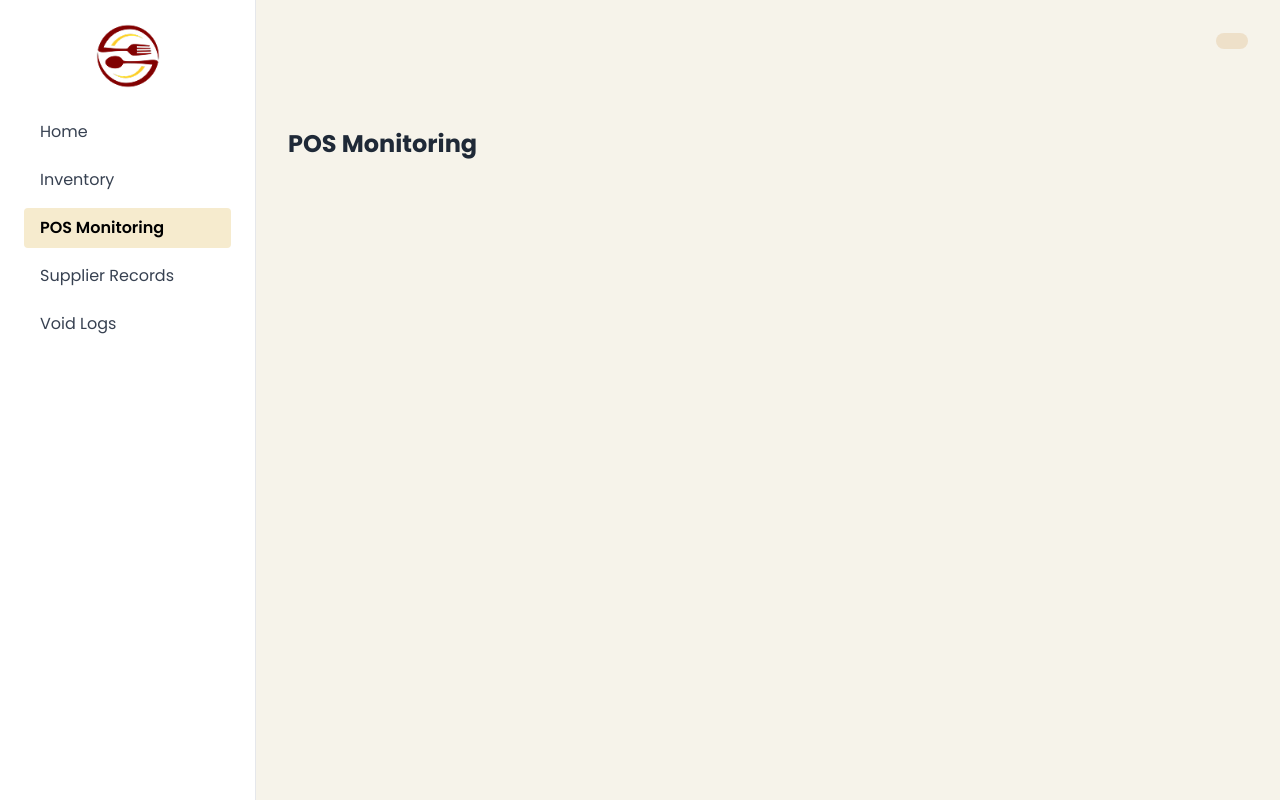
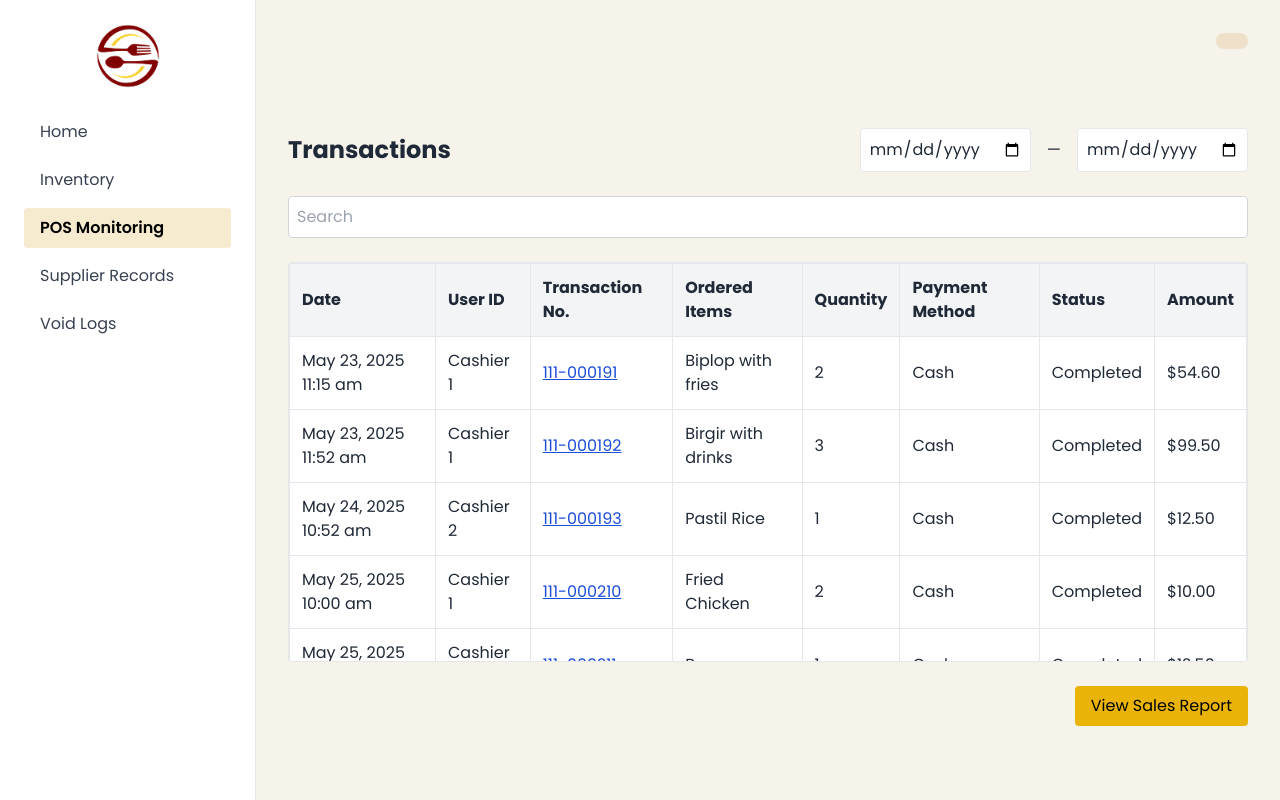
Before and after one commit to roshannlntcs/Food-and-Beverage-System, a React (Create React App) app in the folder frontend/: page /admin in a window 1280 px wide. Both pictures are taken after a click on the button "POS Monitoring". Built offline with nearby package versions, Linux system fonts and the light colour scheme.

Commit message:
added pop up for reciept

```diff
--- a/frontend/src/pages/AdminPanel.js
+++ b/frontend/src/pages/AdminPanel.js
@@ -8,7 +8,93 @@ export default function AdminPanel() {
   const [activeSection, setActiveSection] = useState("homepage");
   const [showProfileMenu, setShowProfileMenu] = useState(false);
   const profileMenuRef = useRef();
+  const [searchTerm, setSearchTerm] = useState("");
+  const [startDate, setStartDate] = useState("");
+  const [endDate, setEndDate] = useState("");
+const [selectedTransaction, setSelectedTransaction] = useState(null);
+const [showReceiptModal, setShowReceiptModal] = useState(false);
 
+
+const [transactionData, setTransactionData] = useState([
+  {
+    date: "May 23, 2025 11:15 am",
+    userId: "Cashier 1",
+    transactionNo: "111-000191",
+    items: "Biplop with fries",
+    method: "Cash",
+    status: "Completed",
+    amount: "$54.60",
+    quantity: 2,
+    itemsList: [
+      { name: "Biplop", qty: 1, price: 25.00 },
+      { name: "Fries", qty: 1, price: 29.60 },
+    ],
+    total: 54.60,
+  },
+  {
+    date: "May 23, 2025 11:52 am",
+    userId: "Cashier 1",
+    transactionNo: "111-000192",
+    items: "Birgir with drinks",
+    method: "Cash",
+    status: "Completed",
+    amount: "$99.50",
+    quantity: 3,
+    itemsList: [
+      { name: "Birgir", qty: 2, price: 30.00 },
+      { name: "Drinks", qty: 1, price: 39.50 },
+    ],
+    total: 99.50,
+  },
+  {
+    date: "May 24, 2025 10:52 am",
+    userId: "Cashier 2",
+    transactionNo: "111-000193",
+    items: "Pastil Rice",
+    method: "Cash",
+    status: "Completed",
+    amount: "$12.50",
+    quantity: 1,
+    itemsList: [
+      { name: "Pastil Rice", qty: 1, price: 12.50 },
+    ],
+    total: 12.50,
+  },
+  ...Array(20).fill(0).map((_, i) => {
+    const even = i % 2 === 0;
+    return {
+      date: `May 25, 2025 10:${i.toString().padStart(2, '0')} am`,
+      userId: `Cashier ${i % 3 + 1}`,
+      transactionNo: `111-0002${i + 10}`,
+      items: even ? "Fried Chicken" : "Burger",
+      method: "Cash",
+      status: "Completed",
+      amount: `$${(10 + i * 2.5).toFixed(2)}`,
+      quantity: even ? 2 : 1,
+      itemsList: even
+        ? [
+            { name: "Fried Chicken", qty: 2, price: (10 + i * 2.5) / 2 },
+          ]
+        : [
+            { name: "Burger", qty: 1, price: 10 + i * 2.5 },
+          ],
+      total: parseFloat((10 + i * 2.5).toFixed(2)),
+    };
+  }),
+]);
+
+
+  const filteredData = transactionData.filter((entry) => {
+    const searchMatch = entry.userId.toLowerCase().includes(searchTerm.toLowerCase()) ||
+      entry.transactionNo.includes(searchTerm) ||
+      entry.items.toLowerCase().includes(searchTerm.toLowerCase());
+
+    const entryDate = new Date(entry.date.replace(/(\d{1,2})(am|pm)/, ' $1$2'));
+    const start = startDate ? new Date(startDate) : null;
+    const end = endDate ? new Date(endDate) : null;
+    const dateMatch = (!start || entryDate >= start) && (!end || entryDate <= end);
+    return searchMatch && dateMatch;
+  });
 
  //inventory state
   const [inventoryData, setInventoryData] = useState([
@@ -22,8 +108,6 @@ export default function AdminPanel() {
 
 
 ]);
-
-
 
 const [showPopup, setShowPopup] = useState(false);
 const [isEditMode, setIsEditMode] = useState(false);
@@ -266,6 +350,69 @@ const [currentSupplier, setCurrentSupplier] = useState({
       </div>
     </div>
   );
+ const renderPOSMonitoring = () => (
+    <div className="space-y-6">
+      <div className="flex justify-between items-center flex-wrap gap-4">
+        <h2 className="text-2xl font-bold">Transactions</h2>
+        <div className="flex gap-4 items-center">
+          <input type="date" className="border p-2 rounded" value={startDate} onChange={(e) => setStartDate(e.target.value)} />
+          <span>—</span>
+          <input type="date" className="border p-2 rounded" value={endDate} onChange={(e) => setEndDate(e.target.value)} />
+        </div>
+      </div>
+
+      <input
+        type="text"
+        placeholder="Search"
+        className="w-full p-2 border border-gray-300 rounded"
+        value={searchTerm}
+        onChange={(e) => setSearchTerm(e.target.value)}
+      />
+
+      <div className="overflow-x-auto max-h-[400px] overflow-y-scroll border rounded">
+        <table className="min-w-full bg-white border">
+         <thead>
+  <tr className="bg-gray-100 text-left">
+    <th className="p-3 border">Date</th>
+    <th className="p-3 border">User ID</th>
+    <th className="p-3 border">Transaction No.</th>
+    <th className="p-3 border">Ordered Items</th>
+    <th className="p-3 border">Quantity</th> {/* 🆕 Add this line */}
+    <th className="p-3 border">Payment Method</th>
+    <th className="p-3 border">Status</th>
+    <th className="p-3 border">Amount</th>
+  </tr>
+</thead>
+          <tbody>
+  {filteredData.map((row, index) => (
+    <tr key={index} className="border-t">
+      <td className="p-3 border">{row.date}</td>
+      <td className="p-3 border">{row.userId}</td>
+      <td
+        className="p-3 border text-blue-700 underline cursor-pointer"
+        onClick={() => setSelectedTransaction(row)}
+      >
+        {row.transactionNo}
+      </td>
+      <td className="p-3 border">{row.items}</td>
+      <td className="p-3 border">{row.quantity || (row.itemsList?.reduce((sum, item) => sum + item.qty, 0) || 0)}</td> {/* 🆕 Quantity */}
+      <td className="p-3 border">{row.method}</td>
+      <td className="p-3 border">{row.status}</td>
+      <td className="p-3 border">{row.amount}</td>
+    </tr>
+  ))}
+</tbody>
+        </table>
+      </div>
+
+      <div className="text-right">
+        <button className="bg-yellow-500 text-black px-4 py-2 rounded hover:bg-yellow-600">
+          View Sales Report
+        </button>
+      </div>
+    </div>
+  );
+
 const renderSuppliers = () => {
   return (
     <div className="space-y-6">
@@ -401,14 +548,17 @@ const handleSaveSupplier = () => {
   switch (activeSection) {
     case "homepage": return renderHomepage();
     case "inventory": return renderInventory();
-    case "pos": return <h2 className="text-2xl font-bold">POS Monitoring</h2>;
+   case "pos": return renderPOSMonitoring();
     case "suppliers": return renderSuppliers(); // ← change this line
     case "voidlogs": return <h2 className="text-2xl font-bold">Void Logs</h2>;
     default: return renderHomepage();
+
   }
 };
 
-{renderContent()}
+{renderContent()
+
+}
 
 {showPopup && (
   <div className="fixed inset-0 bg-black bg-opacity-50 flex justify-center items-center z-50">
@@ -677,6 +827,65 @@ const handleSaveSupplier = () => {
     </div>
   </div>
 )}
+{selectedTransaction && (
+  <div className="fixed inset-0 bg-black bg-opacity-50 flex justify-center items-center z-50">
+    <div className="bg-white rounded-lg p-10 w-[40%] max-w-md shadow-lg relative font-sans text-gray-800">
+      {/* Splice Logo */}
+      <div className="flex justify-center mb-4">
+        <img src="/splice.png" alt="Splice Logo" className="w-24 h-24 object-contain" />
+      </div>
+
+      {/* Transaction Info */}
+      <div className="text-sm space-y-2">
+        <p><strong>Transaction Id:</strong> {selectedTransaction.transactionNo}</p>
+        <p><strong>Date & Time:</strong> {selectedTransaction.date}</p>
+        <p><strong>Cashier:</strong> {selectedTransaction.userId}</p>
+        <p><strong>Status:</strong> {selectedTransaction.status}</p>
+        <p className="mb-20"><strong>Mode of Payment:</strong> {selectedTransaction.method}</p>
+      </div>
+
+      {/* Items Table */}
+      <div className="mt-4 border-t border-b py-2">
+        <div className="flex font-semibold mb-1">
+          <div className="w-1/2">Items:</div>
+          <div className="w-1/4 text-center">Quantity</div>
+          <div className="w-1/4 text-right">Price</div>
+        </div>
+        {(selectedTransaction.itemsList || []).map((item, idx) => (
+          <div className="flex text-sm" key={idx}>
+            <div className="w-1/2">{item.name}</div>
+            <div className="w-1/4 text-center">{item.qty}</div>
+            <div className="w-1/4 text-right">{item.price}</div>
+          </div>
+        ))}
+      </div>
+
+      {/* Total */}
+     <div className="flex justify-between items-center font-bold mt-5 mb-100 text-sm leading-tight">
+  <span className="text-left">Total:</span>
+  <span className="text-right">₱{selectedTransaction.total || "0.00"}</span>
+</div>
+
+      {/* Buttons */}
+      <div className="flex flex-col gap-2 mt-6">
+        <button
+          onClick={() => window.print()} // Can be customized
+          className="bg-yellow-400 text-black py-2 rounded font-semibold hover:bg-yellow-500"
+        >
+          Print
+        </button>
+        <button
+          onClick={() => setSelectedTransaction(null)}
+          className="bg-black text-white py-2 rounded font-semibold hover:bg-gray-800"
+        >
+          Close
+        </button>
+      </div>
+    </div>
+  </div>
+)}
+
+
 
       </div>
     </div>
```
Also changed, not shown: frontend/public/splice.png (added), frontend/src/splice.png (added).
